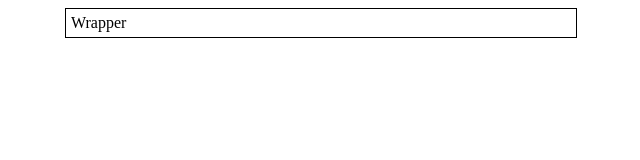
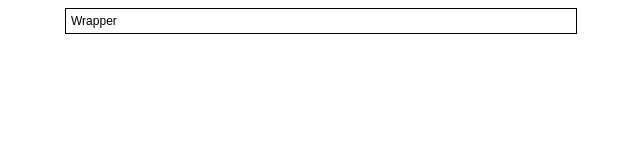
Before and after one commit to visualprogramming/UMP, a plain HTML site: page index.html in a window 1280 px wide. Shown: the full height of the page, 319-959 px from the left. Drawn offline with Linux system fonts and the light colour scheme.

Commit message:
added body style

```diff
--- a/css/ump.css
+++ b/css/ump.css
@@ -2,6 +2,11 @@
 	Universal Media Player (AKA Unified Player Viewer)
 	Stylesheet v1.0
 */
+
+body
+{
+	font: 12px arial;
+}
 
 #wrapper
 {
```
